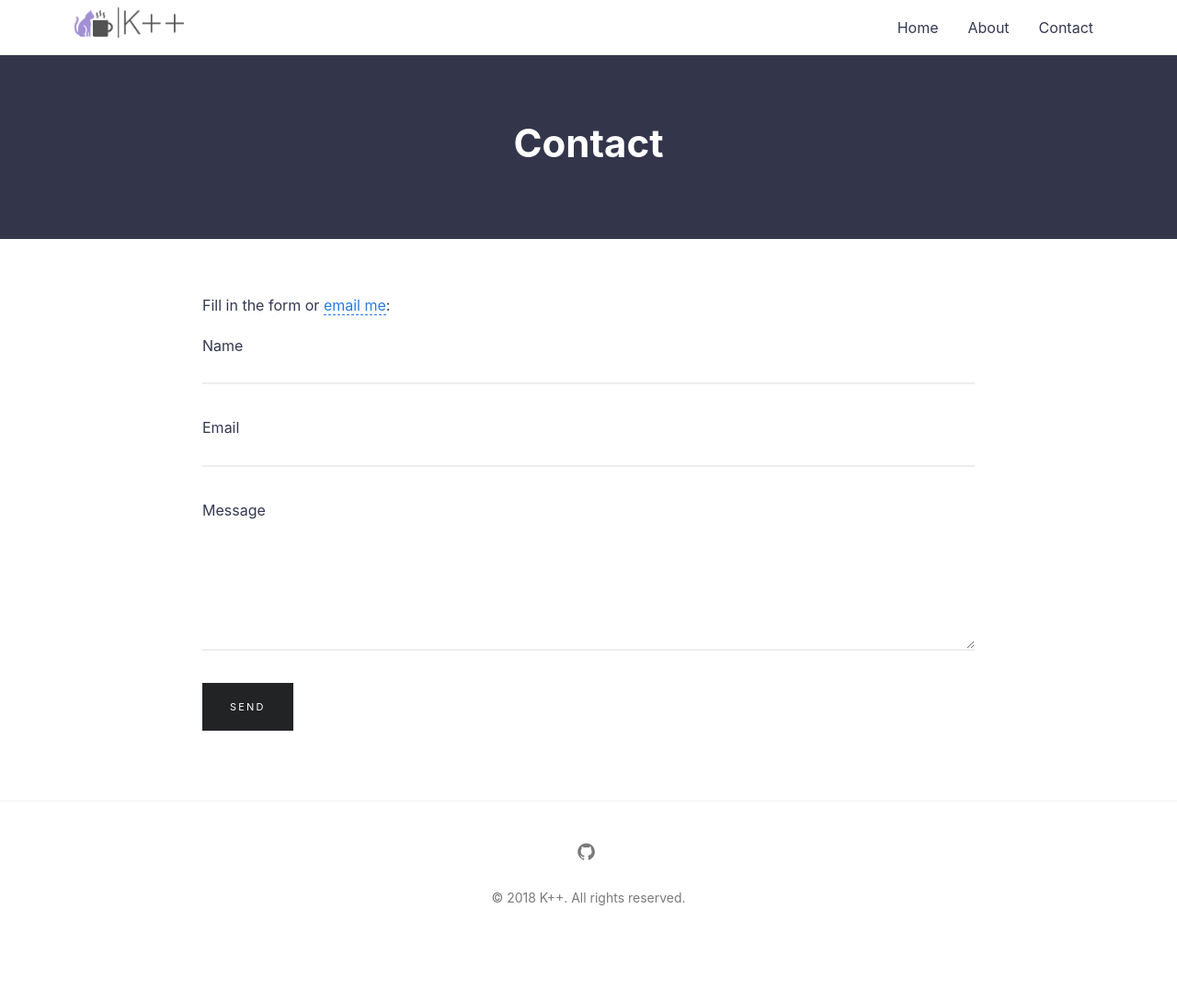
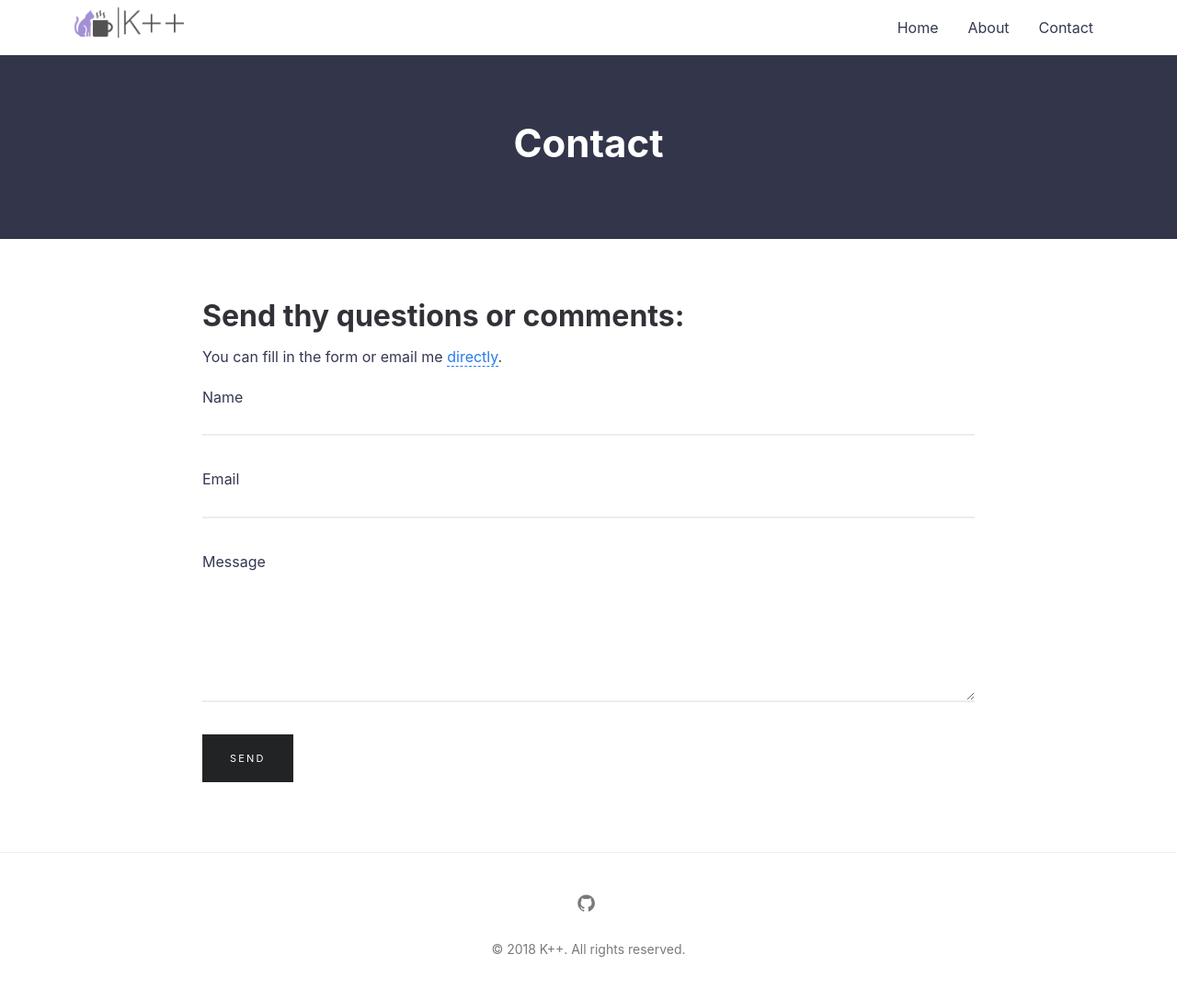
Before and after one commit to kristavan/wedding, a Jekyll site: the page built from contact.md, in a window 1280 px wide. Shown: the whole page at 92% size. Built offline with Jekyll 4.4.1, drawn with Linux system fonts in a browser that asks for light colours; before the commit the page ends 1032 px from its top, so only the background shows below that.

Commit message:
Update formatting and contact

```diff
--- a/_config.yml
+++ b/_config.yml
@@ -2,7 +2,7 @@ title: K++
 author: kristavan
 email: vanderhorst.20@wright.edu # email for form submission, you also have to change it in _js/scripts.js
 description: > # this means to ignore newlines until "baseurl:"
-  My cozy nook of the internet.
+  My cozy nook of the internet
 baseurl: "/" # the subpath of your site, e.g. /blog
 url: "https://kristavan.github.io/" # the base hostname & protocol for your site, e.g. http://example.com
 #twitter_username: jan_czizikow # replace with your_twitter_username or comment to remove link from footer
--- a/contact.md
+++ b/contact.md
@@ -3,8 +3,9 @@ layout: page
 title: Contact
 permalink: /contact/
 ---
+# Send thy questions or comments:
 
-Fill in the form or [email me](mailto:{{site.email}}):
+You can fill in the form or email me [directly](mailto:{{site.email}}).
 
 {% include form.html %}
 
```
Also changed, not shown: assets/css/main.css.
